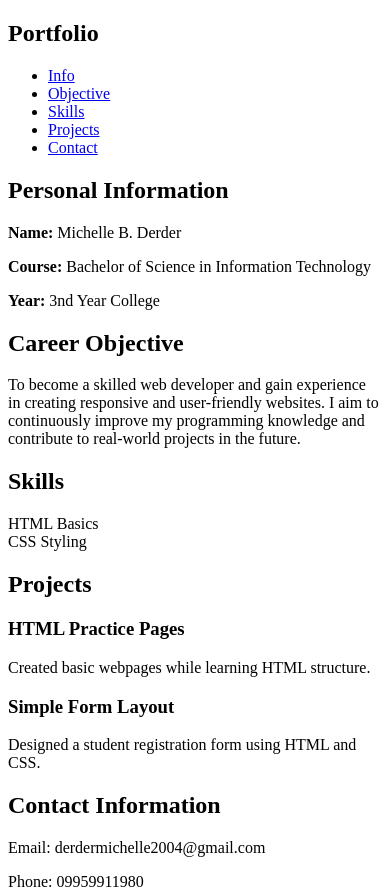
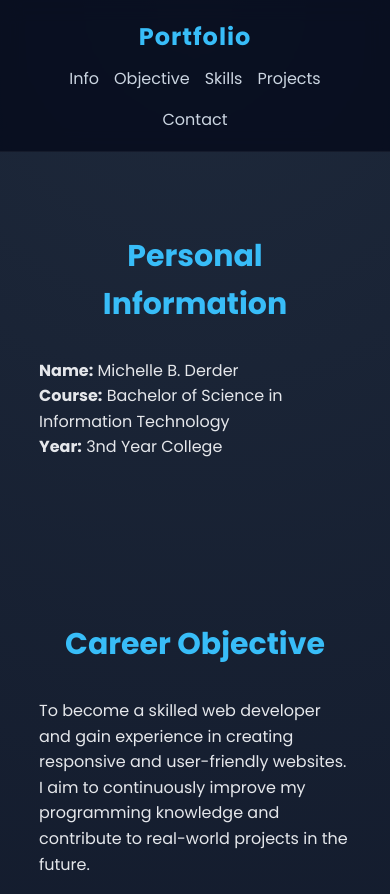
Before and after one commit to derder-ping123/Derder-Michelle, a plain HTML site: page index.html in a window 390 px wide. Shown: the top 894 px of the page. Drawn offline with Linux system fonts and the light colour scheme.

Commit message:
Update index.html

```diff
--- a/index.html
+++ b/index.html
@@ -4,9 +4,197 @@
 <meta charset="UTF-8">
 <meta name="viewport" content="width=device-width, initial-scale=1.0">
 <title>Student Portfolio</title>
-<link rel="stylesheet" href="style.css">
+
+<style>
+/* GOOGLE FONT LOOK */
+@import url('https://fonts.googleapis.com/css2?family=Poppins:wght@300;400;600;700&display=swap');
+
+*{
+    margin:0;
+    padding:0;
+    box-sizing:border-box;
+    font-family:'Poppins', sans-serif;
+    scroll-behavior:smooth;
+}
+
+/* BACKGROUND GRADIENT */
+body{
+    background: radial-gradient(circle at top, #1e293b, #020617);
+    color:#e5e7eb;
+    line-height:1.6;
+}
+
+/* NAVBAR */
+nav{
+    display:flex;
+    justify-content:space-between;
+    align-items:center;
+    padding:18px 10%;
+    background:rgba(2,6,23,0.7);
+    backdrop-filter:blur(10px);
+    position:sticky;
+    top:0;
+    z-index:1000;
+    border-bottom:1px solid rgba(255,255,255,0.05);
+}
+
+.logo{
+    font-weight:700;
+    letter-spacing:1px;
+    color:#38bdf8;
+}
+
+nav ul{
+    display:flex;
+    gap:30px;
+    list-style:none;
+}
+
+nav a{
+    text-decoration:none;
+    color:#cbd5e1;
+    font-weight:500;
+    position:relative;
+}
+
+nav a::after{
+    content:"";
+    width:0%;
+    height:2px;
+    background:#38bdf8;
+    position:absolute;
+    left:0;
+    bottom:-5px;
+    transition:.3s;
+}
+
+nav a:hover::after{
+    width:100%;
+}
+
+nav a:hover{
+    color:white;
+}
+
+/* HERO */
+.hero{
+    min-height:80vh;
+    display:flex;
+    align-items:center;
+    justify-content:center;
+    text-align:center;
+    padding:0 10%;
+}
+
+.hero-text h1{
+    font-size:48px;
+    margin-bottom:10px;
+}
+
+.hero-text span{
+    color:#38bdf8;
+}
+
+.hero-text h3{
+    color:#94a3b8;
+    font-weight:400;
+    margin-bottom:15px;
+}
+
+.hero-text p{
+    max-width:600px;
+    margin:auto;
+    color:#cbd5e1;
+}
+
+/* SECTIONS */
+.section{
+    padding:80px 10%;
+}
+
+.section h2{
+    text-align:center;
+    font-size:30px;
+    margin-bottom:30px;
+    color:#38bdf8;
+}
+
+/* GLASS CARD EFFECT */
+.cards{
+    display:flex;
+    justify-content:center;
+    flex-wrap:wrap;
+    gap:25px;
+}
+
+.card{
+    background:rgba(255,255,255,0.05);
+    backdrop-filter:blur(8px);
+    border:1px solid rgba(255,255,255,0.08);
+    padding:25px;
+    border-radius:15px;
+    width:240px;
+    transition:.35s ease;
+    text-align:center;
+}
+
+/* HOVER GLOW */
+.card:hover{
+    transform:translateY(-10px) scale(1.03);
+    border:1px solid #38bdf8;
+    box-shadow:0 10px 30px rgba(56,189,248,0.25);
+}
+
+/* SKILL STYLE */
+.card:not(.project){
+    font-weight:600;
+    letter-spacing:.5px;
+}
+
+/* PROJECT STYLE */
+.project h3{
+    color:#38bdf8;
+    margin-bottom:8px;
+}
+
+/* CONTACT */
+#contact p{
+    text-align:center;
+    margin:8px 0;
+    font-size:17px;
+}
+
+/* FOOTER */
+footer{
+    text-align:center;
+    padding:25px;
+    background:#020617;
+    color:#94a3b8;
+    margin-top:40px;
+    border-top:1px solid rgba(255,255,255,0.05);
+}
+
+/* RESPONSIVE */
+@media(max-width:768px){
+
+    .hero-text h1{
+        font-size:34px;
+    }
+
+    nav{
+        flex-direction:column;
+        gap:10px;
+    }
+
+    nav ul{
+        gap:15px;
+        flex-wrap:wrap;
+        justify-content:center;
+    }
+}
+</style>
+
 </head>
-
 <body>
 
 <!-- NAVBAR -->
```
